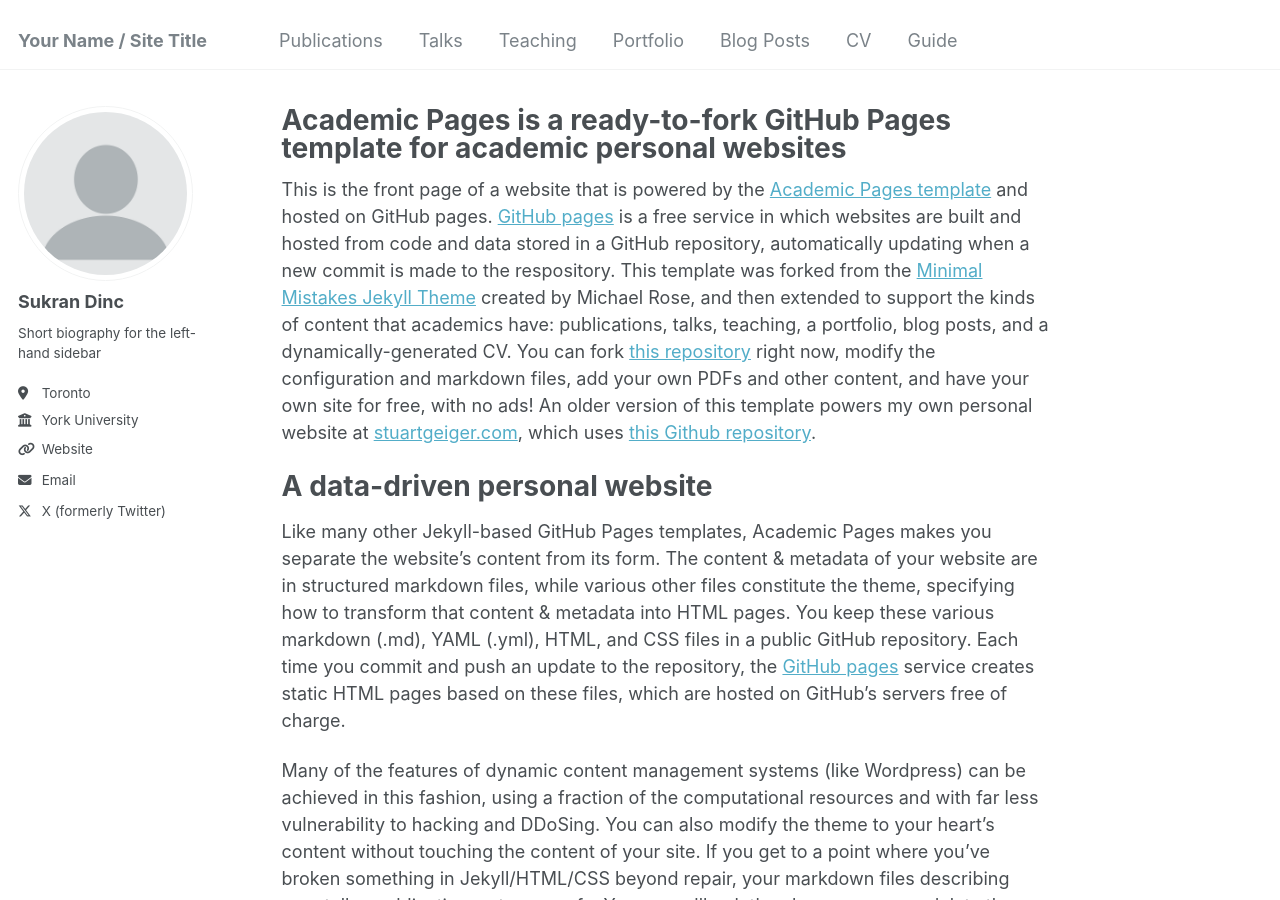
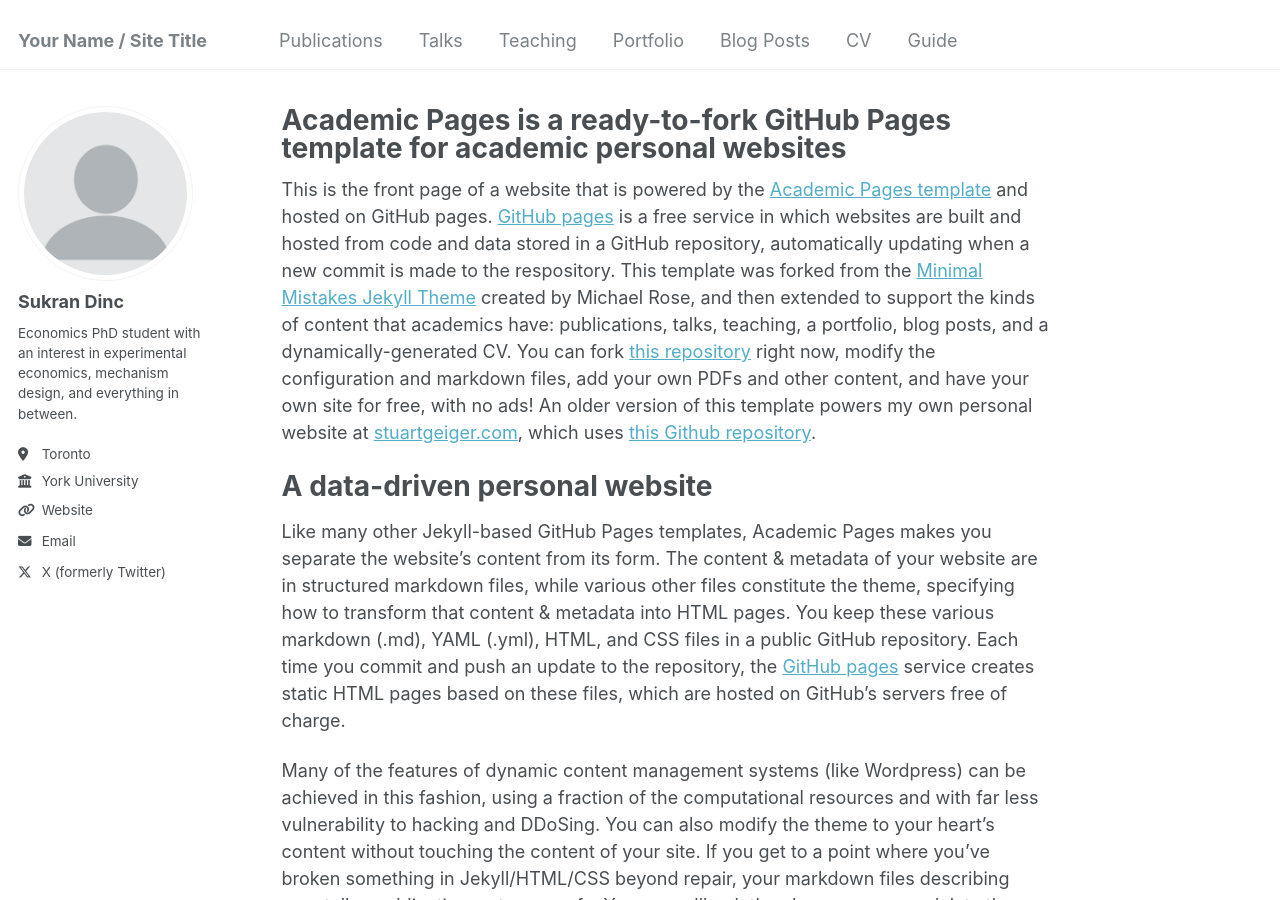
Before and after one commit to sukrandinc/sukrandinc.github.io, a Jekyll site: the page built from _pages/about.md, in a window 1280 px wide and 900 px high. Built offline with Jekyll 4.4.1, drawn with Linux system fonts in a browser that asks for light colours.

Commit message:
Update _config.yml

```diff
--- a/_config.yml
+++ b/_config.yml
@@ -24,7 +24,7 @@ author:
   avatar           : "profile.png"
   name             : "Sukran Dinc"
   pronouns         : # example: "she/her"
-  bio              : "Short biography for the left-hand sidebar"
+  bio              : "Economics PhD student with an interest in experimental economics, mechanism design, and everything in between."
   location         : "Toronto"
   employer         : "York University"
   uri              : "https://sukrandinc.github.io"
```
